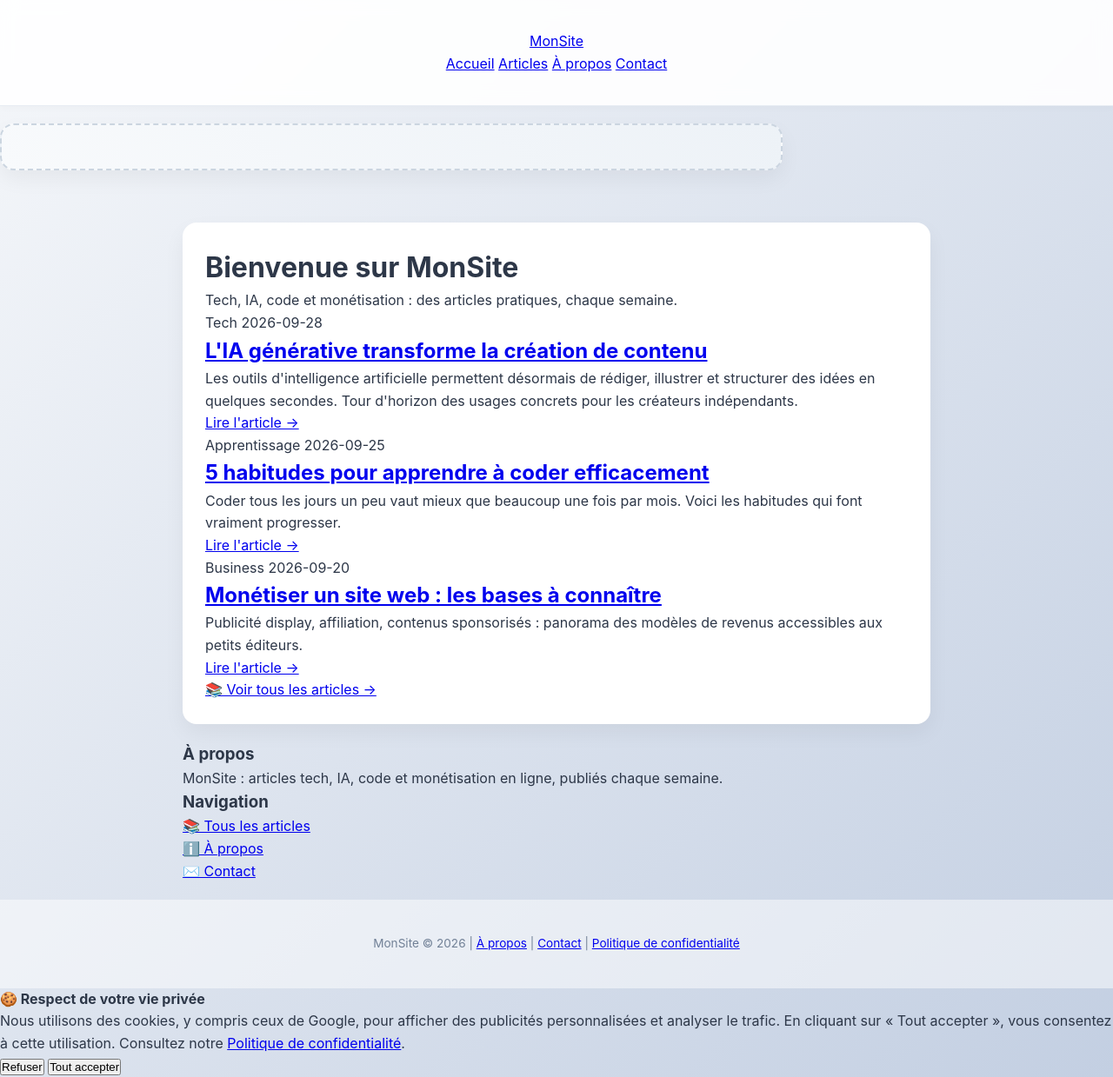
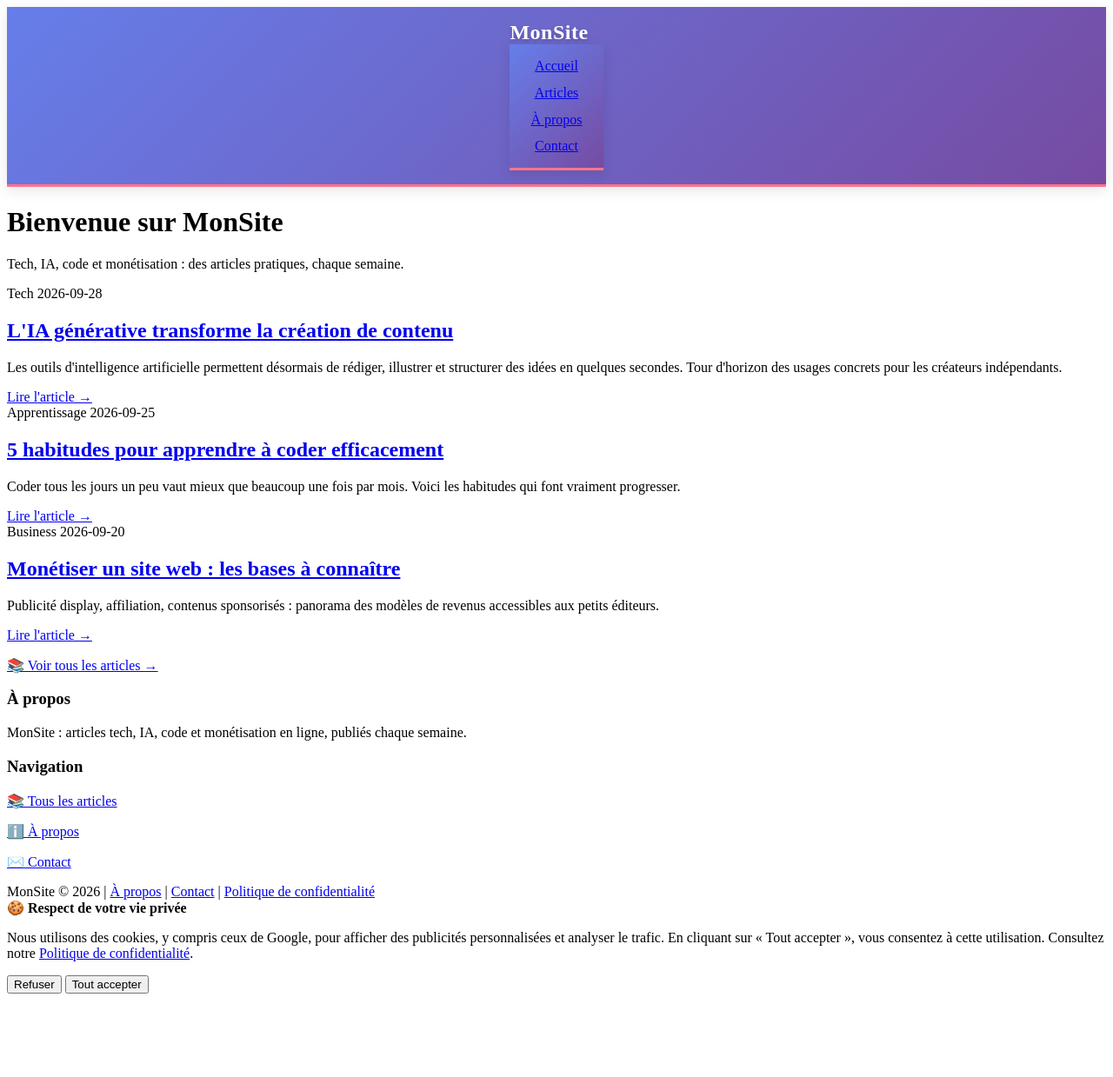
Before and after one commit to Baloki1/monsite, a Flask app: page / in a window 1280 px wide. Shown: the whole page at 87% size. After the commit the page ends 1143 px from the top, so only its background shows below. Run offline with Flask 3, Linux system fonts and the light colour scheme.

Commit message:
Update style.css

```diff
--- a/static/style.css
+++ b/static/style.css
@@ -1,75 +1,51 @@
-/* --- Design Moderne et Professionnel --- */
-* {
-    margin: 0;
-    padding: 0;
-    box-sizing: border-box;
+/* --- Barre de navigation moderne et colorée --- */
+header, nav {
+    background: linear-gradient(135deg, #667eea 0%, #764ba2 100%);
+    padding: 1rem 1.5rem;
+    box-shadow: 0 4px 15px rgba(0, 0, 0, 0.1);
+    display: flex;
+    flex-direction: column;
+    align-items: center;
+    gap: 0.8rem;
+    border-bottom: 3px solid #ff758c;
 }
 
-body {
-    font-family: -apple-system, BlinkMacSystemFont, "Segoe UI", Roboto, Helvetica, Arial, sans-serif;
-    background: linear-gradient(135deg, #f5f7fa 0%, #c3cfe2 100%);
-    color: #2d3748;
-    min-height: 100vh;
-    display: flex;
-    flex-direction: column;
-    justify-content: space-between;
-    line-height: 1.6;
+/* Le nom du site / Logo */
+header a.logo, nav .logo, header h1 {
+    color: #ffffff !important;
+    font-size: 1.5rem;
+    font-weight: 800;
+    text-decoration: none;
+    letter-spacing: 0.5px;
+    text-shadow: 0 2px 4px rgba(0,0,0,0.2);
 }
 
-.container {
-    width: 90%;
-    max-width: 900px;
-    margin: 0 auto;
-    padding: 20px;
+/* Les liens du menu */
+header ul, nav ul, .nav-links {
+    list-style: none;
+    display: flex;
+    gap: 1.2rem;
+    padding: 0;
+    margin: 0;
+    flex-wrap: wrap;
+    justify-content: center;
 }
 
-/* En-tête stylé */
-header {
-    background: rgba(255, 255, 255, 0.9);
-    backdrop-filter: blur(10px);
-    border-bottom: 1px solid rgba(226, 232, 240, 0.8);
-    padding: 15px 0;
-    text-align: center;
-    box-shadow: 0 4px 6px rgba(0,0,0,0.02);
+header ul li a, nav ul li a, .nav-links a {
+    color: #ffffff !important;
+    text-decoration: none;
+    font-weight: 600;
+    font-size: 0.95rem;
+    padding: 0.4rem 0.8rem;
+    border-radius: 20px;
+    background: rgba(255, 255, 255, 0.15);
+    transition: all 0.3s ease;
 }
 
-header h1 {
-    font-size: 1.8rem;
-    color: #1a202c;
-    font-weight: 800;
-    letter-spacing: -0.5px;
+/* Effet dynamique au toucher / survol */
+header ul li a:hover, nav ul li a:hover, .nav-links a:hover {
+    background: #ff758c;
+    color: #ffffff !important;
+    box-shadow: 0 4px 10px rgba(255, 117, 140, 0.4);
+    transform: translateY(-2px);
 }
-
-/* Blocs de contenu et bannières publicitaires */
-.pub-banniere, .card, main {
-    background: #ffffff;
-    border-radius: 16px;
-    padding: 25px;
-    margin: 20px 0;
-    box-shadow: 0 10px 25px rgba(0, 0, 0, 0.05);
-    border: 1px solid rgba(255, 255, 255, 0.8);
-    transition: transform 0.3s ease;
-}
-
-.pub-banniere:hover, .card:hover {
-    transform: translateY(-3px);
-}
-
-/* Espaces de pub élégants */
-.pub-slot, .pub-banniere {
-    background: linear-gradient(45deg, #f8fafc, #edf2f7);
-    border: 2px dashed #cbd5e0;
-    text-align: center;
-    color: #a0aec0;
-    font-weight: 600;
-    font-size: 0.9rem;
-}
-
-/* Pied de page */
-footer {
-    text-align: center;
-    padding: 20px;
-    color: #718096;
-    font-size: 0.85rem;
-    background: rgba(255, 255, 255, 0.5);
-}
```
